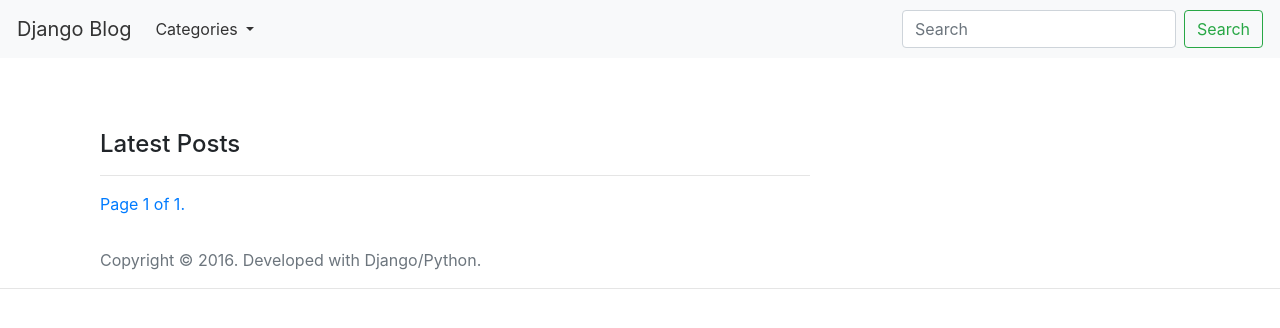
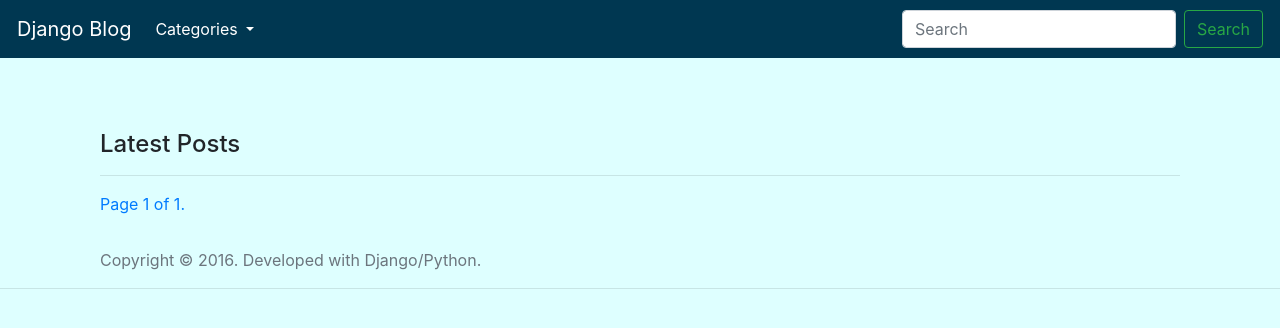
Before and after one commit to OzgurAkinci/Python-Simple-Blog-Application, a Django app: page / in a window 1280 px wide. Shown: the top 328 px of the page. Run offline with Django 3.2, Linux system fonts and the light colour scheme; data that the repository does not hold is empty; some libraries are stand-ins or nearby versions.

Commit message:
template bugfix

```diff
--- a/BlogApplication/views.py
+++ b/BlogApplication/views.py
@@ -112,11 +112,12 @@ def SearchView(request):
         # If page is out of range (e.g. 9999), deliver last page of results.
         selected_posts = paginator.page(paginator.num_pages)
     #!Pagination
+    page_slogan = "Blog"
     context = {
     'db': selected_posts,
     'pages': pages,
     'categories' : categories,
     'page_title': q,
-    'page_slogan': q,
+    'page_slogan': page_slogan,
     }
     return render(request, 'Search.html', context)
--- a/static/css/custom.css
+++ b/static/css/custom.css
@@ -1,5 +1,5 @@
 body{
-  background: #fff!important;
+  background: rgb(222, 255, 255)!important;
 }
 p {
 margin-top:0px!important;
@@ -7,7 +7,7 @@ margin-bottom:0px!important;
 }
 
 code {
-color:#111!important;
+color:#333!important;
 padding-bottom:0px!important;
 }
 
@@ -34,7 +34,7 @@ pre>p{
 }
 
 .navbar a{
-  color:#333!important;
+  color:#fff!important;
 }
 
 .row-no-padding{
@@ -43,6 +43,7 @@ pre>p{
 
 .nl>a{
   display: pointer!important;
+  color:#fff!important;
 }
 
 
--- a/templates/Home.html
+++ b/templates/Home.html
@@ -8,7 +8,7 @@
 <header >
     <div class="container">
         <div class="row">
-            <div class="col-lg-8 col-lg-offset-2 col-md-10 col-md-offset-1">
+            <div class="col-md-12">
                 <div class="site-heading">
                     <h4>Latest Posts</h4>
                     <hr class="small">
--- a/templates/Search.html
+++ b/templates/Search.html
@@ -10,7 +10,7 @@
         <div class="row">
             <div class="col-md-12">
                 <div class="site-heading">
-                    <h4>{{category_name}}</h4>
+                    <h4>Search Results</h4>
                     <hr class="small">
                 </div>
             </div>
--- a/templates/blog_templates/base.html
+++ b/templates/blog_templates/base.html
@@ -34,13 +34,13 @@
 <body>
 
     <!-- Navigation -->
-    <nav class="navbar navbar-expand-lg navbar-light bg-light">
+    <nav class="navbar navbar-expand-lg navbar-light" style="background-color:#003751">
         <button class="navbar-toggler" type="button" data-toggle="collapse" data-target="#navbarTogglerDemo01" aria-controls="navbarTogglerDemo01" aria-expanded="false" aria-label="Toggle navigation">
           <span class="navbar-toggler-icon"></span>
         </button>
         <div class="collapse navbar-collapse" id="navbarTogglerDemo01">
           <a class="navbar-brand" href="/">Django Blog</a>
-          <ul class="navbar-nav mr-auto mt-2 mt-lg-0">
+          <ul class="navbar-nav mr-auto mt-2 mt-lg-0 nl">
             {% for i in pages %}
             <li class="nav-item active">
                     <a class="nav-link" href="/page/{{ i.seo_url }}">{{ i.title }}</span></a>
```
